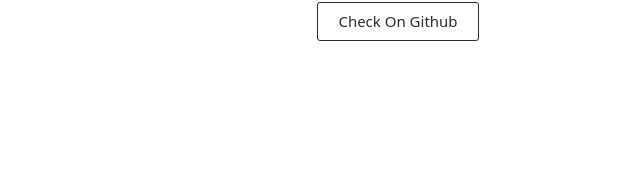
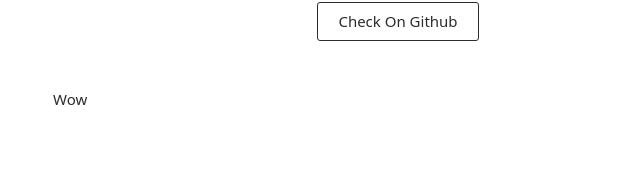
Before and after one commit to nat-davydova/react-circle-progress-bar, a React (Vite) app: page / in a window 1280 px wide. Shown: the part 117-298 px from the top of the page, without its empty margins (237-877 px from the left). Built offline with nearby package versions, Linux system fonts and the light colour scheme.

Commit message:
feat: add basic progress bar component

```diff
--- a/src/App.css
+++ b/src/App.css
@@ -29,7 +29,7 @@ body a {
 }
 
 .container {
-    --wrapper-width: 900px;
+    --wrapper-width: 700px;
 
     width: 95%;
     max-width: var(--wrapper-width);
--- a/src/App.tsx
+++ b/src/App.tsx
@@ -1,12 +1,15 @@
 import "./App.css";
 import { Header } from "./Components/Header/Header.tsx";
+import { ProgressBarCircle } from "./Components/ProgressBarCircle/ProgressBarCircle.tsx";
 
 function App() {
   return (
     <div className="app">
       <Header />
       <div className="container">
-        <div className="content"></div>
+        <div className="content">
+          <ProgressBarCircle />
+        </div>
       </div>
     </div>
   );
--- /dev/null
+++ b/src/Components/ProgressBarCircle/ProgressBarCircle.tsx
@@ -0,0 +1,3 @@
+export function ProgressBarCircle() {
+  return <div>Wow</div>;
+}
```
